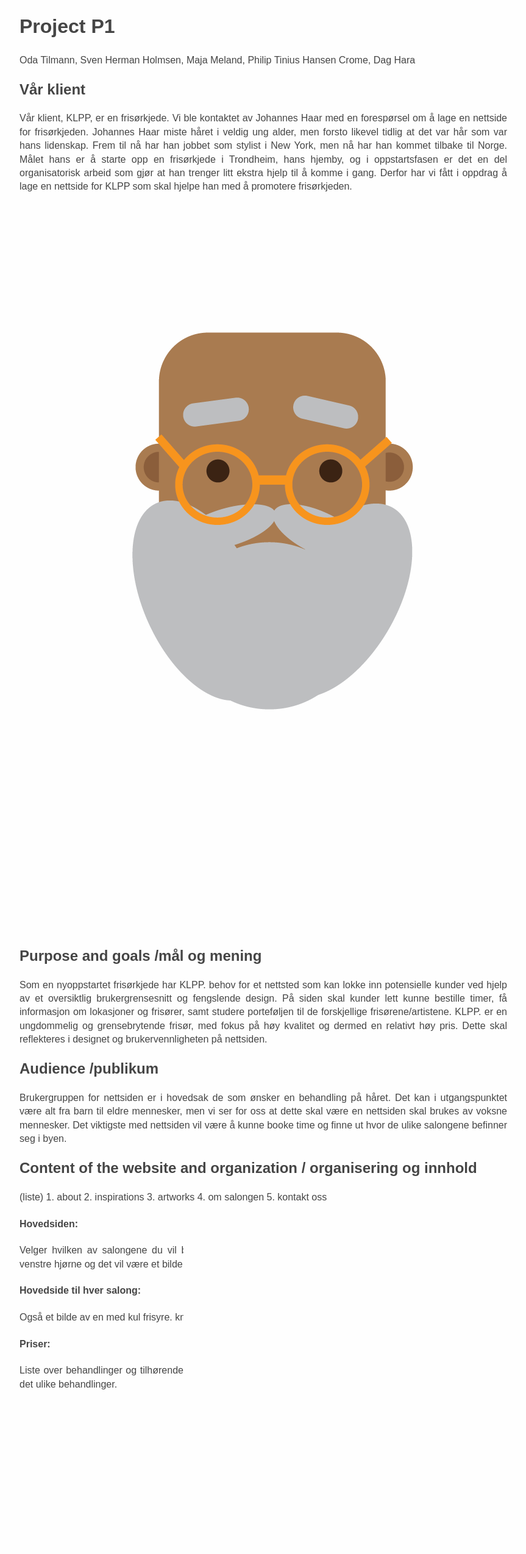
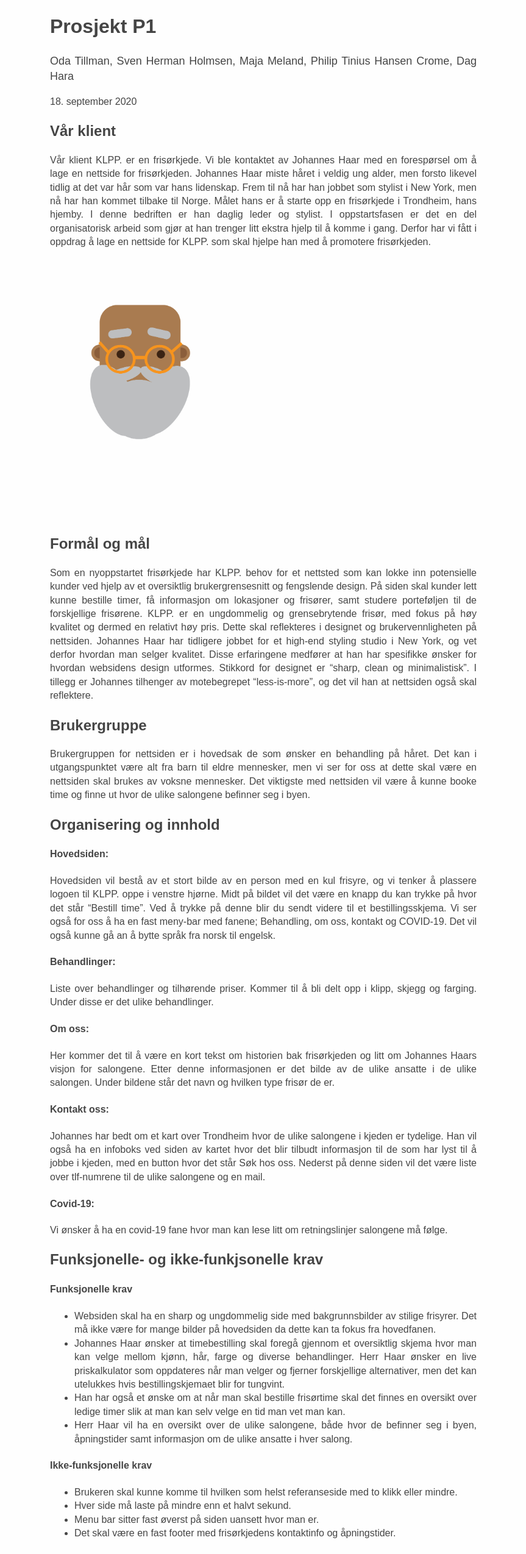
Before and after one commit to svenhho/IT2805, a plain HTML site: page P1/index.html in a window 1280 px wide. Shown: the top 2549 px of the page at 61% size, without its empty margins (208-1071 px from the left). Drawn offline with Linux system fonts and the light colour scheme.

Commit message:
Endringer av Oda

```diff
--- a/P1/css/styles.css
+++ b/P1/css/styles.css
@@ -4,7 +4,7 @@
 }
 
 body, div, header, footer{
-    max-width: 800px;
+    max-width: 700px;
     line-height: 1.4;
     text-align: justify;
     margin: auto;
@@ -12,3 +12,7 @@ body, div, header, footer{
     font-family: Arial, Georgia, 'Times New Roman', Times, serif;
 
 }
+
+.names {
+    font-size: 18px;
+}
--- a/P1/index.html
+++ b/P1/index.html
@@ -4,47 +4,43 @@
     <meta charset="UTF-8">
     <meta name="viewport" content="with=device-width, initial-scale=1.0">
     <link rel="stylesheet" href="css/styles.css">
-    <title>P1 Project Requirements</title>
-
-    <!--
-        <link="icon for fanen" type="image/png" href="/ikonbilde.png">
-    -->
+    <title>Prosjektkrav</title>
+    <link rel="icon" type="image/png" href="images/P1.png"/>
 </head>
 
 <body>
     <div>
         <header>
-            <h1>Project P1</h1>
+            <h1>Prosjekt P1</h1>
         </header>
-        <p>
-            Oda Tilmann, Sven Herman Holmsen, Maja Meland, Philip Tinius Hansen Crome,
+        <p class="names">
+            Oda Tillman, Sven Herman Holmsen, Maja Meland, Philip Tinius Hansen Crome,
             Dag Hara
         </p>
     </div>
     <div>
+        <p>18. september 2020</p>
         <header>
             <h2>Vår klient</h2>
         </header>
-        <p>
-            Vår klient, KLPP, er en frisørkjede. Vi ble kontaktet av Johannes Haar med en forespørsel om å lage en nettside for frisørkjeden. Johannes Haar miste håret i veldig ung alder, men forsto likevel tidlig at det var hår som var hans lidenskap. Frem til nå har han jobbet som stylist i New York, men nå har han kommet tilbake til Norge. Målet hans er å starte opp en frisørkjede i Trondheim, hans hjemby, og i oppstartsfasen er det en del organisatorisk arbeid som gjør at han trenger litt ekstra hjelp til å komme i gang. Derfor har vi fått i oppdrag å lage en nettside for KLPP som skal hjelpe han med å promotere frisørkjeden.
+        <p>Vår klient KLPP. er en frisørkjede. Vi ble kontaktet av Johannes Haar med en forespørsel om å lage en nettside for frisørkjeden. Johannes Haar miste håret i veldig ung alder, men forsto likevel tidlig at det var hår som var hans lidenskap. Frem til nå har han jobbet som stylist i New York, men nå har han kommet tilbake til Norge. Målet hans er å starte opp en frisørkjede i Trondheim, hans hjemby. I denne bedriften er han daglig leder og stylist. I oppstartsfasen er det en del organisatorisk arbeid som gjør at han trenger litt ekstra hjelp til å komme i gang. Derfor har vi fått i oppdrag å lage en nettside for KLPP. som skal hjelpe han med å promotere frisørkjeden.
         </p>
-        <img src="../../images/rekArtboard 1.png" alt="Bilde av Johannes Haar">
+        <img src="images/rekArtboard1.png" alt="Bilde av Johannes Haar" width="300px">
     </div>
     <div>
         <header>
             <h2>
-                Purpose and goals /mål og mening
+                Formål og mål
             </h2>
         </header>
-        <p>
-            Som en nyoppstartet frisørkjede har KLPP. behov for et nettsted som kan lokke inn potensielle kunder ved hjelp av et oversiktlig brukergrensesnitt og fengslende design. På siden skal kunder lett kunne bestille timer, få informasjon om lokasjoner og frisører, samt studere porteføljen til de forskjellige frisørene/artistene. KLPP. er en ungdommelig og grensebrytende frisør, med fokus på høy kvalitet og dermed en relativt høy pris. Dette skal reflekteres i designet og brukervennligheten på nettsiden.
+        <p>Som en nyoppstartet frisørkjede har KLPP. behov for et nettsted som kan lokke inn potensielle kunder ved hjelp av et oversiktlig brukergrensesnitt og fengslende design. På siden skal kunder lett kunne bestille timer, få informasjon om lokasjoner og frisører, samt studere porteføljen til de forskjellige frisørene. KLPP. er en ungdommelig og grensebrytende frisør, med fokus på høy kvalitet og dermed en relativt høy pris. Dette skal reflekteres i designet og brukervennligheten på nettsiden. Johannes Haar har tidligere jobbet for et high-end styling studio i New York, og vet derfor hvordan man selger kvalitet. Disse erfaringene medfører at han har spesifikke ønsker for hvordan websidens design utformes. Stikkord for designet er “sharp, clean og minimalistisk”. I tillegg er Johannes tilhenger av motebegrepet “less-is-more”, og det vil han at nettsiden også skal reflektere.
         </p>
     </div>
 
     <div>
         <header>
             <h2>
-                Audience /publikum
+                Brukergruppe
             </h2>
         </header>
         <p>
@@ -55,47 +51,57 @@
     <div>
         <header>
             <h2>
-                Content of the website and organization / organisering og innhold
+                Organisering og innhold
             </h2>
         </header>
-        <p>
-            (liste)
-            1. about
-            2. inspirations
-            3. artworks
-            4. om salongen
-            5. kontakt oss
+
         <p>
             <h4>Hovedsiden: </h4>
-            Velger hvilken av salongene du vil besøke/bestille time til. eks: Tyholt, Solsiden eller Tiller. Logo vil være i venstre hjørne og det vil være et bilde av en person med kul frisyre over hele siden.
+            Hovedsiden vil bestå av et stort bilde av en person med en kul frisyre, og vi tenker å plassere logoen til KLPP. oppe i venstre hjørne. Midt  på bildet vil det være en knapp du kan trykke på hvor det står “Bestill time”. Ved å trykke på denne blir du sendt videre til et bestillingsskjema. Vi ser også for oss å ha en fast meny-bar med fanene; Behandling, om oss, kontakt og COVID-19. Det vil også kunne gå an å bytte språk fra norsk til engelsk.
         </p>
         <p>
-            <h4>Hovedside til hver salong:</h4>
-            Også et bilde av en med kul frisyre. knapp midt på hvor det står bestill time.
-        </p>
-        <p>
-            <h4>Priser:</h4>
+            <h4>Behandlinger:</h4>
             Liste over behandlinger og tilhørende priser. Kommer til å bli delt opp i klipp, skjegg og farging. Under disse er det ulike behandlinger.
         </p>
         <p>
             <h4>Om oss:</h4>
-            Her kommer det til å være en kort tekst om historien bak frisørkjeden og litt om Johannes Haars visjon. Etter denne informasjonen er det bilde av de ulike ansatte i salongen. Under bildene står det navn og hvilken type frisør de er.
+            Her kommer det til å være en kort tekst om historien bak frisørkjeden og litt om Johannes Haars visjon for salongene. Etter denne informasjonen er det bilde av de ulike ansatte i de ulike salongen. Under bildene står det navn og hvilken type frisør de er.
         </p>
         <p>
             <h4>Kontakt oss:</h4>
-            Et kart over Trondheim hvor det er markert de ulike salongene i kjeden. til høyre for kartet kommer det en infoboks om man har lyst til å jobbe i kjeden og det vil være en button hvor det står Søk hos oss.
-            nederst på denne siden vil det være liste over tlf-numrene til de ulike salongene og en mail.
+            Johannes har bedt om et kart over Trondheim hvor de ulike salongene i kjeden er tydelige. Han vil også ha en infoboks ved siden av kartet hvor det blir tilbudt informasjon til de som  har lyst til å jobbe i kjeden, med en button hvor det står Søk hos oss. Nederst på denne siden vil det være liste over tlf-numrene til de ulike salongene og en mail.
+        </p>
+        <p>
+            <h4>Covid-19:</h4>
+            Vi ønsker å ha en covid-19 fane hvor man kan lese litt om retningslinjer salongene må følge.
+
         </p>
     </div>
 
     <div>
         <header>
             <h2>
-                Specific preferance //referanser fra frisøren
+                Funksjonelle- og ikke-funkjsonelle krav
             </h2>
         </header>
         <p>
-            Tekster her
+            <h4>Funksjonelle krav</h4>
+            <ul>
+                <li>Websiden skal ha en sharp og ungdommelig side med bakgrunnsbilder av stilige frisyrer. Det må ikke være for mange bilder på hovedsiden da dette kan ta fokus fra hovedfanen.</li>
+                <li>Johannes Haar ønsker at timebestilling skal foregå gjennom et oversiktlig skjema hvor man kan velge mellom kjønn, hår, farge og diverse behandlinger. Herr Haar ønsker en live priskalkulator som oppdateres når man velger og fjerner forskjellige alternativer, men det kan utelukkes hvis bestillingskjemaet blir for tungvint. </li>
+                <li>Han har også et ønske om at når man skal bestille frisørtime skal det finnes en oversikt over ledige timer slik at man kan selv velge en tid man vet man kan.</li>
+                <li>Herr Haar vil ha en oversikt over de ulike salongene, både hvor de befinner seg i byen, åpningstider samt informasjon om de ulike ansatte i hver salong.</li>
+            </ul>
+        </p>
+
+        <p>
+            <h4>Ikke-funksjonelle krav</h4>
+            <ul>
+                <li>Brukeren skal kunne komme til hvilken som helst referanseside med to klikk eller mindre.</li>
+                <li>Hver side må laste på mindre enn et halvt sekund.</li>
+                <li>Menu bar sitter fast øverst på siden uansett hvor man er.</li>
+                <li>Det skal være en fast footer med frisørkjedens kontaktinfo og åpningstider.</li>
+            </ul>
         </p>
     </div>
 
```
Also changed, not shown: P1/images/P1.png (added), P1/images/rekArtboard 1.png (deleted), P1/images/rekArtboard1.png (added).
